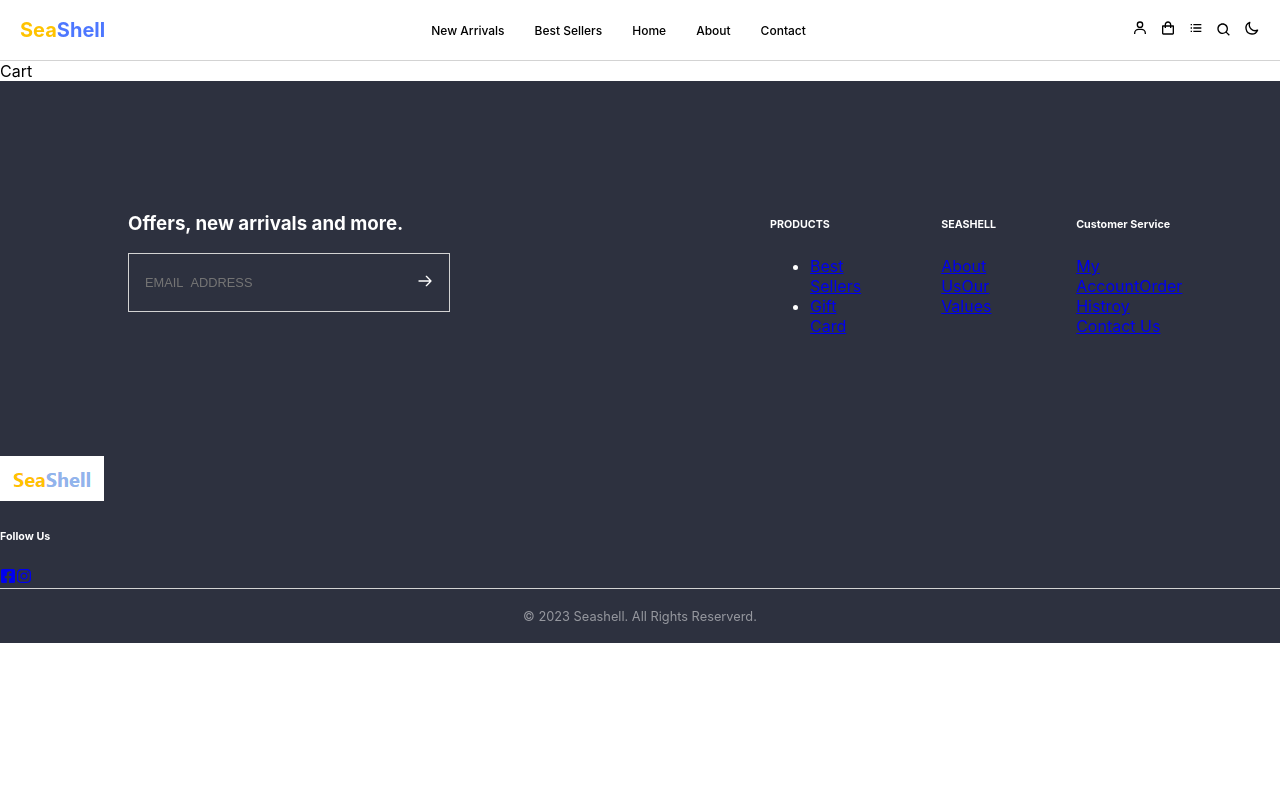
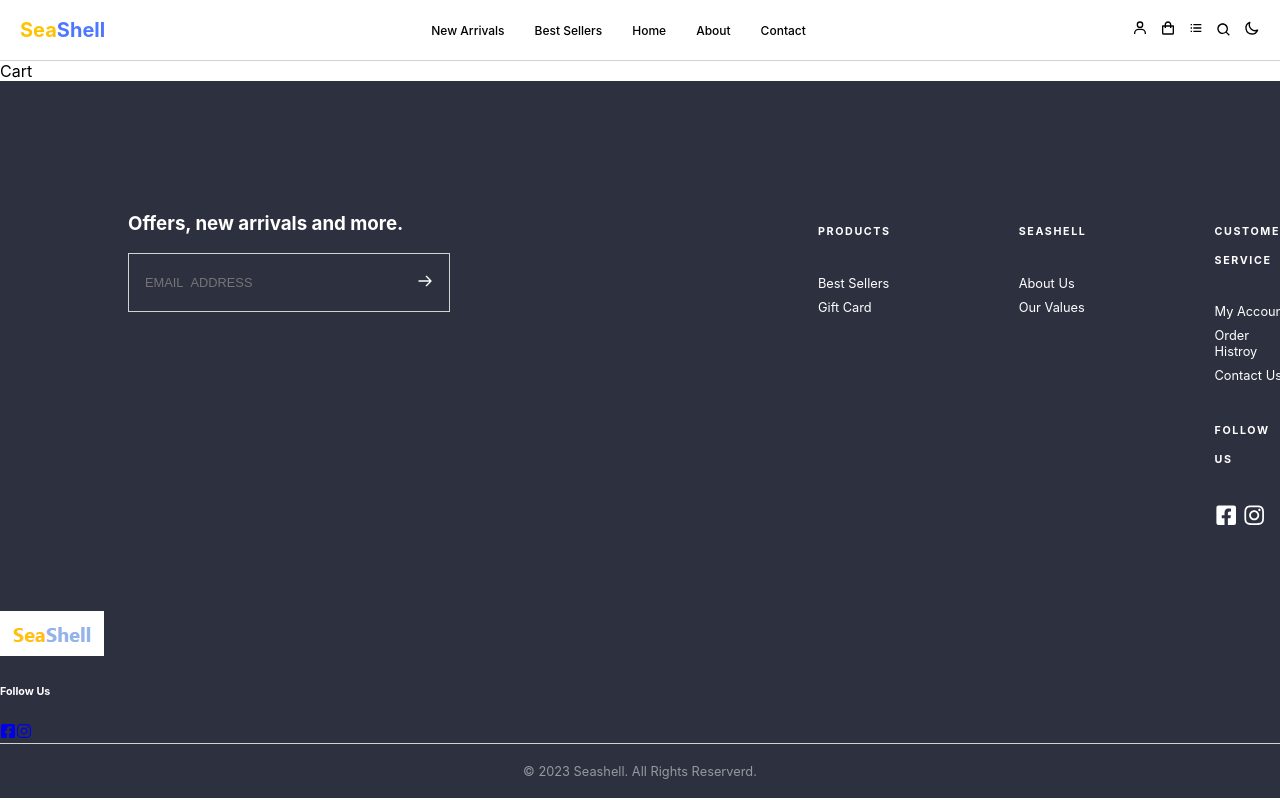
Before and after one commit to joycethh/playground, a React (Create React App) app: page /Cart in a window 1280 px wide. Built offline with nearby package versions, Linux system fonts and the light colour scheme.

Commit message:
styled footer section main div

```diff
--- a/src/components/footer/Footer.js
+++ b/src/components/footer/Footer.js
@@ -21,7 +21,7 @@ const Footer = () => {
         </div>
 
         <div className="right">
-          <div className="products">
+          <div className="columns">
             <h6>PRODUCTS</h6>
             <ul>
               <li>
@@ -33,17 +33,42 @@ const Footer = () => {
             </ul>
           </div>
 
-          <div className="seaShell">
+          <div className="columns">
             <h6>SEASHELL</h6>
-            <Link to="/about">About Us</Link>
-            <Link to="/our-values">Our Values</Link>
+            <ul>
+              <li>
+                <Link to="/about">About Us</Link>
+              </li>
+              <li>
+                <Link to="/our-values">Our Values</Link>
+              </li>
+            </ul>
           </div>
 
-          <div className="customer-service">
+          <div className="columns">
             <h6>Customer Service</h6>
-            <Link to="/my-account">My Account</Link>
-            <Link to="/my-orders">Order Histroy</Link>
-            <Link to="/contact"> Contact Us</Link>
+            <ul>
+              <li>
+                <Link to="/my-account">My Account</Link>
+              </li>
+              <li>
+                <Link to="/my-orders">Order Histroy</Link>
+              </li>
+              <li>
+                <Link to="/contact"> Contact Us</Link>
+              </li>
+            </ul>
+
+            <h6>Follow Us</h6>
+            <div className="social-column">
+              <a href="https://www.facebook.com">
+                <FaFacebookSquare />
+              </a>
+
+              <a href="https://wwww.instagram.com">
+                <FaInstagram />
+              </a>
+            </div>
           </div>
         </div>
       </section>
--- a/src/components/footer/footer.scss
+++ b/src/components/footer/footer.scss
@@ -12,7 +12,7 @@ footer {
 
     .main {
         display: flex;
-        column-gap: 20rem;
+        column-gap: 23rem;
         justify-content: flex-start;
         padding: 7rem 8rem 5rem;
 
@@ -55,20 +55,18 @@ footer {
 
         .right {
             display: flex;
-            column-gap: 5rem;
+            column-gap: 8rem;
             width: 100%;
 
-            .product {
-                box-sizing: border-box;
+
+            .columns {
                 display: block;
 
                 h6{
-                    font-weight: 500;
-                    font-size: 1.2rem;
-                    line-height: 1.6rem;
-                    letter-spacing: .06em;
+                    line-height: 1.8rem;
+                    letter-spacing: .1rem;
                     text-transform: uppercase;
-                    margin-bottom: 1.9rem;
+                    margin-bottom: 1.8rem;
                 }
 
                 ul {
@@ -77,10 +75,10 @@ footer {
                     padding: 0;
 
                     li {
-                        padding-bottom: 1.2rem;
+                        padding-bottom: 0.5rem;
+                        line-height: 1rem;
+                        font-size: 0.8rem;
                         font-weight: 400;
-                        font-size: 1.3rem;
-                        line-height: 1.9rem;
 
                         a {
                             text-decoration: none;
@@ -89,10 +87,19 @@ footer {
                     }
                 }
 
+                    .social-column {
+                      display: flex;
+                      column-gap: 0.4rem;
 
-
+                        a {
+                            color: themed('textContrast');
+                            text-decoration: none;
+                            font-size: 1.4rem;
+                        }
+                    }
 
             }
+
         }
     }
 
```
